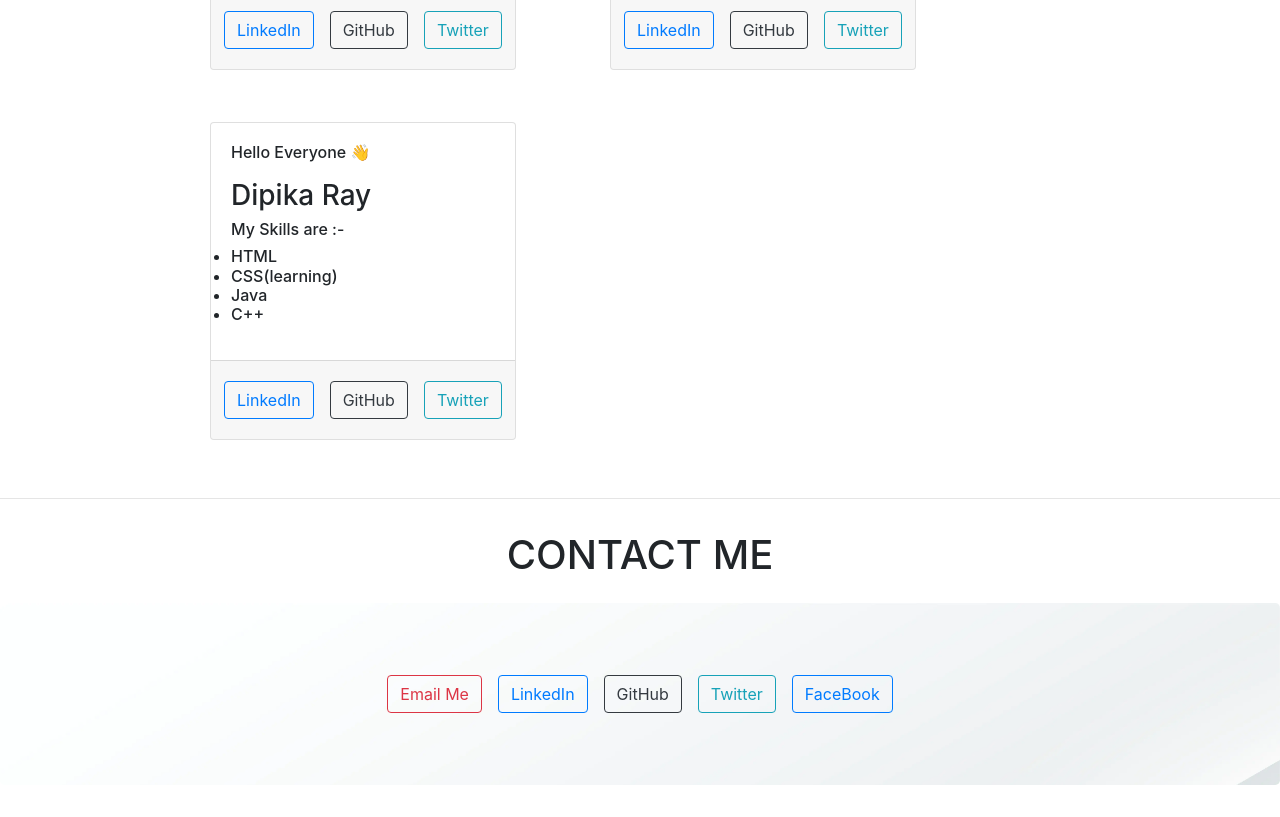
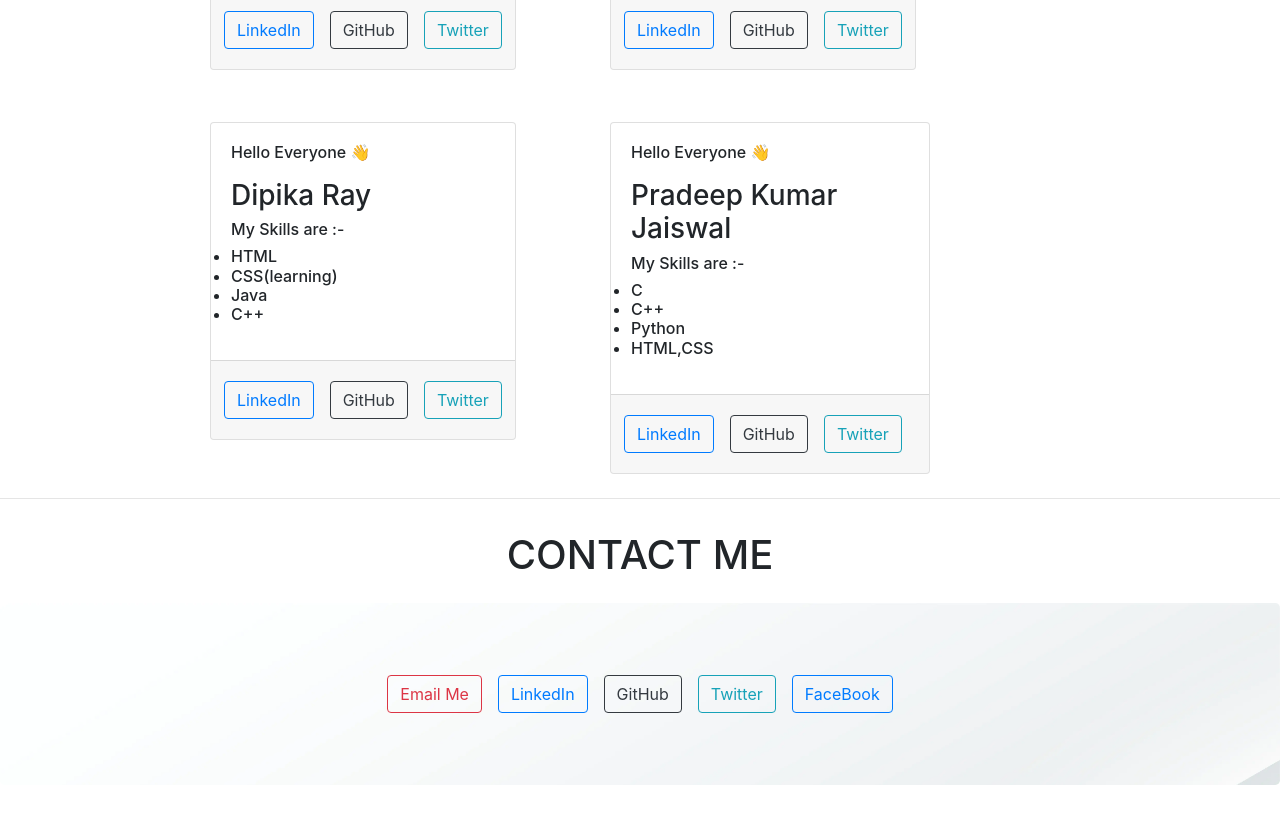
Before and after one commit to Aman1905/I-am-Contributor, a React (Create React App) app: page / in a window 1280 px wide. Shown: the part 1880-2697 px from the top of the page. Built offline with nearby package versions, Linux system fonts and the light colour scheme.

Commit message:
Update Content.js

```diff
--- a/src/Content.js
+++ b/src/Content.js
@@ -120,6 +120,16 @@ const Content = () => {
         g_link=""https://github.com/dia2git"
         t_link ="" />
 
+    <Cards
+        sname="Pradeep Kumar Jaiswal"
+        skill1="C"
+        skill2="C++"
+        skill3="Python"
+        skill4="HTML,CSS"
+        l_link="https://www.linkedin.com/in/pradeep-kumar-jaiswal-b403a61a1"
+        g_link="https://github.com/pkj19"
+        t_link ="https://mobile.twitter.com/Pradeep02716281" />
+
     </div>
   )
 }
```
